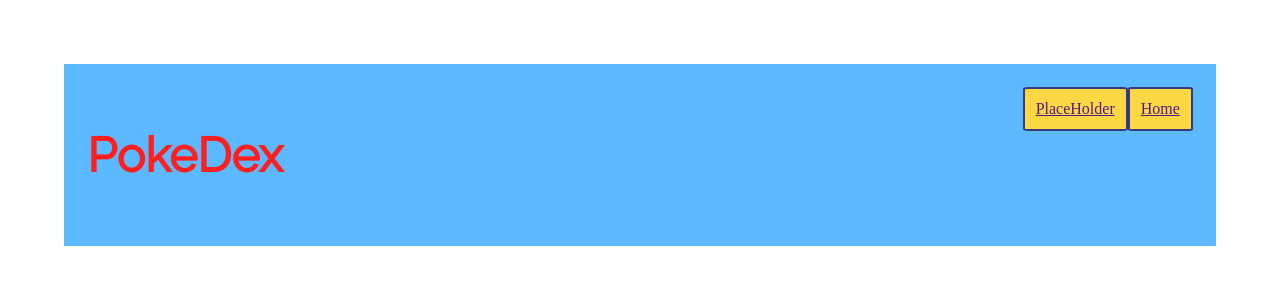
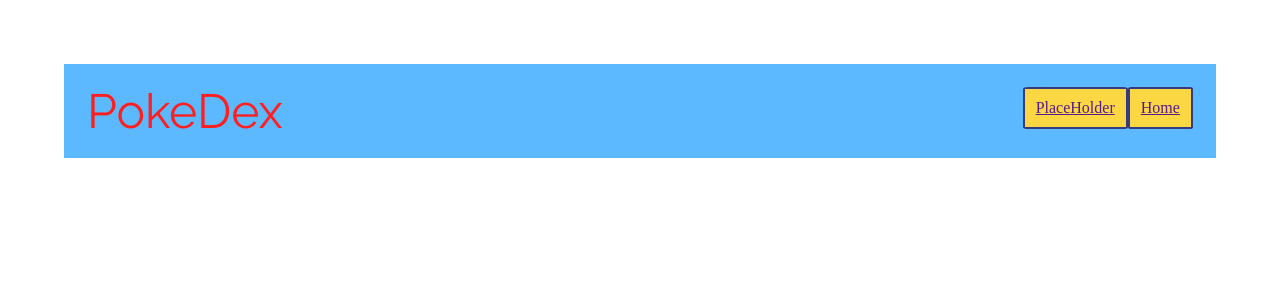
Before and after one commit to samSterns/pokeDex, a plain HTML site: page pokedex.html in a window 1280 px wide. Drawn offline with Linux system fonts and the light colour scheme; a web font is replaced by a local one.

Commit message:
home and main talking, both with header

```diff
--- a/pokedex.html
+++ b/pokedex.html
@@ -5,9 +5,16 @@
     <meta charset="UTF-8">
     <meta name="viewport" content="width=device-width, initial-scale=1.0">
     <meta http-equiv="X-UA-Compatible" content="ie=edge">
-    <link rel="stylesheet" href="main.css">
+    <title>Sam's PokeDex</title>
     <link href="https://fonts.googleapis.com/css?family=McLaren|Raleway|Source+Sans+Pro&display=swap" rel="stylesheet">
-    <title>Sam's PokeDex</title>
+    <link rel="stylesheet" href="common/reset.css">
+    <link rel="stylesheet" href="common/main.css">
+    <link rel="stylesheet" href="common/Header.css">
+    <link rel="stylesheet" href="pokedex/pokedex.css">
+    <link rel="stylesheet" href="pokedex/SearchOptions.css">
+    <link rel="stylesheet" href="pokedex/Paging.css">
+    <link rel="stylesheet" href="pokedex/PokeList.css">
+    <link rel="stylesheet" href="pokedex/PokeItem.css">
 </head>
 
 <body>
```
Also changed, not shown: index.html (+1 -1 lines).
